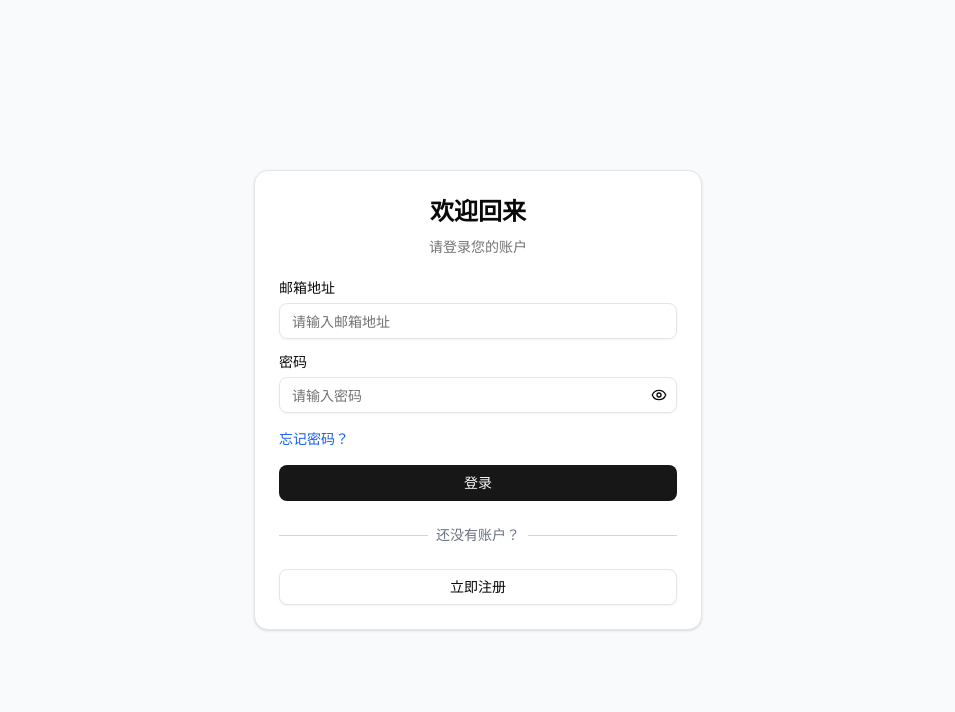
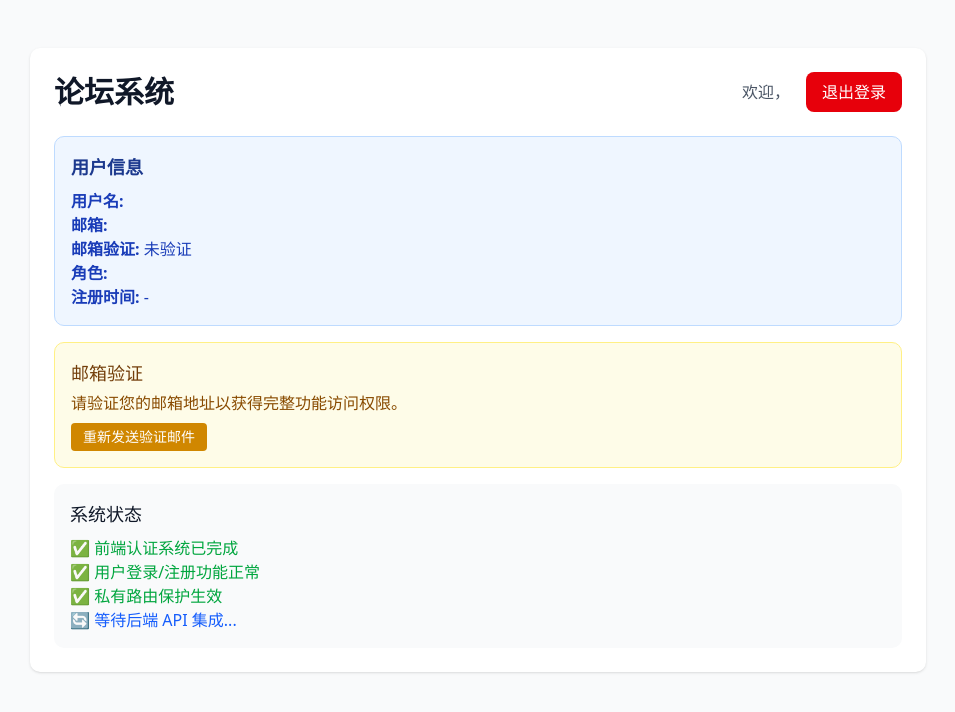
Before and after one commit to DravenTJU/forum, a React (Vite) app in the folder forum-frontend/: page / in a window 1280 px wide. Before the commit this address led to /login. Shown: the top 712 px of the page, without its empty margins (162-1117 px from the left). Built offline with nearby package versions, Linux system fonts and the light colour scheme; no server answers.

Commit message:
✨ feat: 根据开发环境调整首页路由逻辑
- 在 `App.tsx` 中新增 `isDev` 变量，以判断当前是否为开发环境。
- 在开发环境下，允许直接访问首页；在生产环境下，使用受保护的路由来访问首页，确保未认证用户无法直接访问。

```diff
--- a/forum-frontend/src/App.tsx
+++ b/forum-frontend/src/App.tsx
@@ -66,6 +66,7 @@ function HomePage() {
 
 function App() {
   const { isLoadingUser } = useAuth()
+  const isDev = import.meta.env.DEV
 
   if (isLoadingUser) {
     return (
@@ -80,7 +81,11 @@ function App() {
       <Route path="/login" element={<LoginPage />} />
       <Route path="/register" element={<RegisterPage />} />
 
-      {/* 受保护的路由 */}
+      {/* 开发环境：直接访问首页 */}
+      {isDev ? (
+        <Route path="/" element={<HomePage />} />
+      ) : (
+        /* 生产环境：受保护的路由 */
         <Route
           path="/"
           element={
@@ -89,6 +94,7 @@ function App() {
             </ProtectedRoute>
           }
         />
+      )}
 
       {/* 默认重定向到首页 */}
       <Route path="*" element={<Navigate to="/" replace />} />
```
Lines whose indentation alone changed are shown as unchanged.
